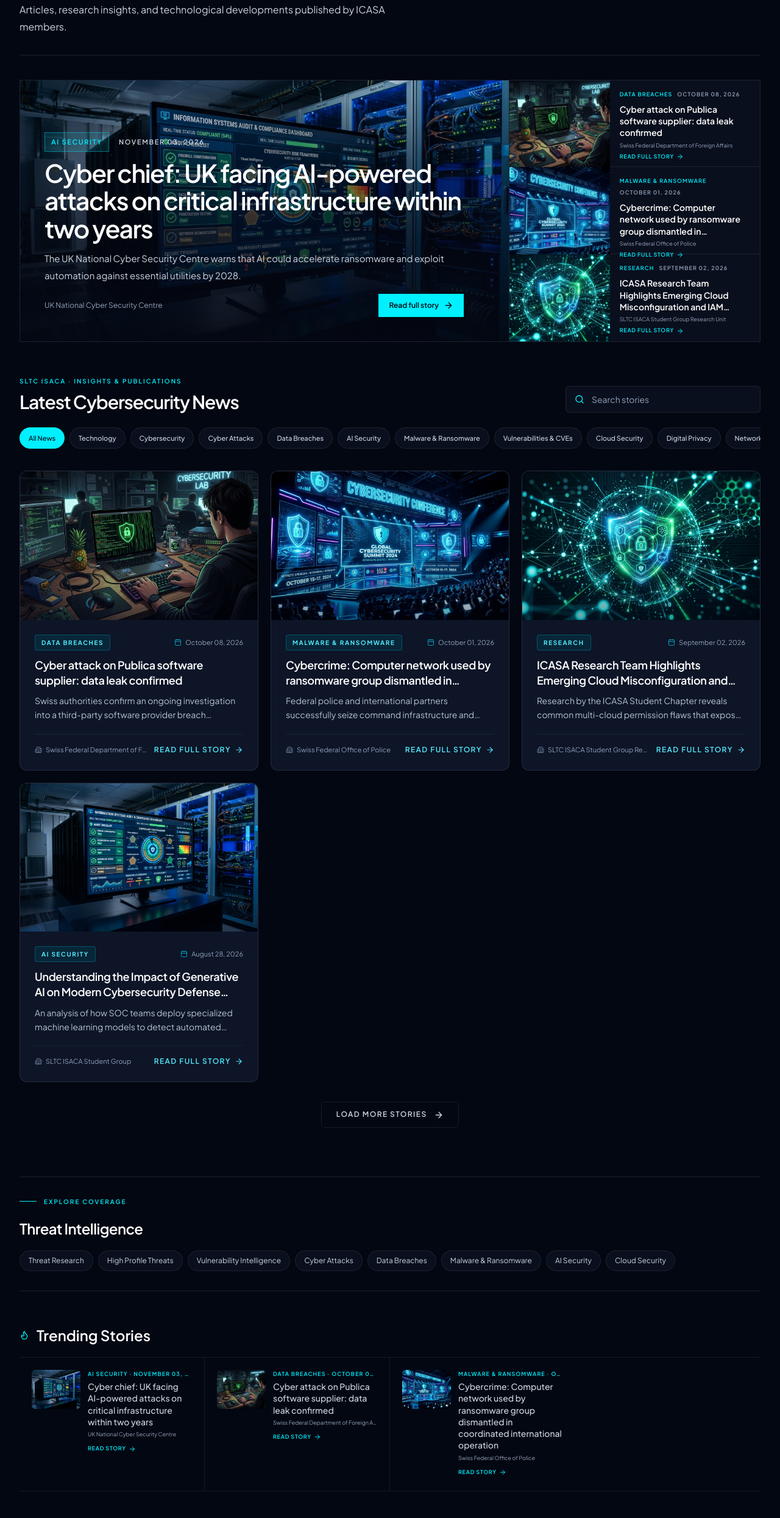
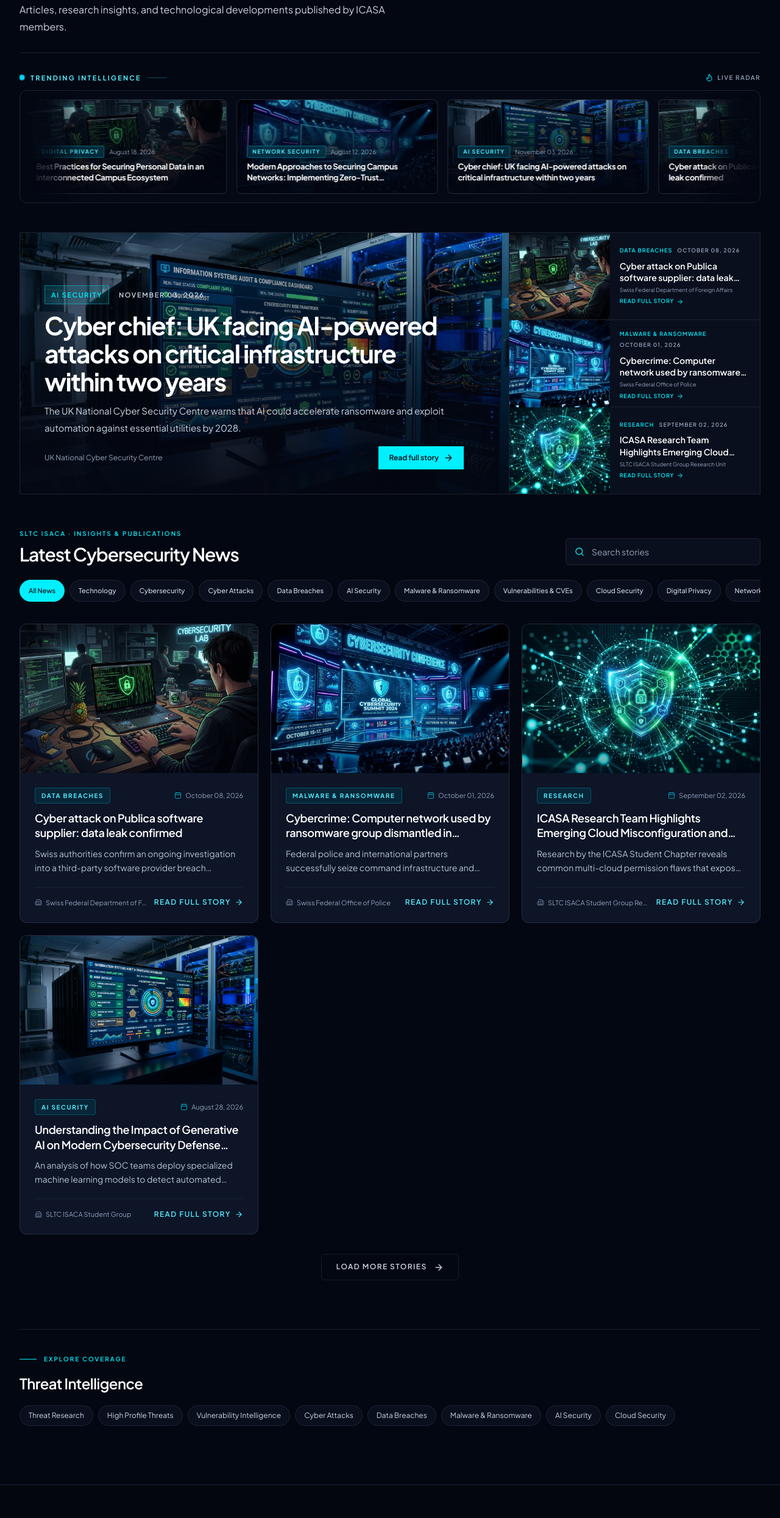
Before and after one commit to supunmenaka2004/SLTC-ISACA-Web-site, a Next.js app: page /cyber-news in a window 1280 px wide. Shown: the part 232-2722 px from the top of the page at 61% size. Built offline with nearby package versions, Linux system fonts and the light colour scheme.

Commit message:
feat(cyber-news): Add cinematic horizontal scrolling image+text trending news ticker (LTR)

```diff
--- a/src/app/globals.css
+++ b/src/app/globals.css
@@ -56,3 +56,32 @@
 ::-webkit-scrollbar-thumb:hover {
   background: #334155;
 }
+
+/* Cinematic Horizontal Scrolling News Ticker (Left to Right) */
+@keyframes ticker-scroll-ltr {
+  0% {
+    transform: translate3d(-50%, 0, 0);
+  }
+  100% {
+    transform: translate3d(0%, 0, 0);
+  }
+}
+
+.animate-ticker-ltr {
+  display: flex;
+  width: max-content;
+  animation: ticker-scroll-ltr 42s linear infinite;
+  will-change: transform;
+}
+
+.ticker-pause-hover:hover .animate-ticker-ltr,
+.ticker-pause-hover:focus-within .animate-ticker-ltr {
+  animation-play-state: paused;
+}
+
+@media (prefers-reduced-motion: reduce) {
+  .animate-ticker-ltr {
+    animation: none;
+    transform: none;
+  }
+}
--- a/src/components/CyberNewsFeed.tsx
+++ b/src/components/CyberNewsFeed.tsx
@@ -4,9 +4,10 @@ import { useMemo, useState } from "react";
 import Image from "next/image";
 import Link from "next/link";
 import { motion } from "framer-motion";
-import { ArrowRight, Flame, Search } from "lucide-react";
+import { ArrowRight, Search } from "lucide-react";
 import { newsCategories, newsData } from "@/data/newsData";
 import NewsStoryCard from "@/components/NewsStoryCard";
+import TrendingNewsTicker from "@/components/TrendingNewsTicker";
 
 const threatTopics = [
   "Threat Research",
@@ -49,7 +50,6 @@ export default function CyberNewsFeed() {
     (article) => !showFeatured || article.id !== featuredArticle?.id,
   );
   const visibleArticles = listedArticles.slice(0, visibleCount);
-  const trendingStories = newsData.filter((article) => article.trending).slice(0, 4);
 
   function selectCategory(category: string) {
     setActiveCategory(category);
@@ -59,17 +59,28 @@ export default function CyberNewsFeed() {
   return (
     <div className="min-h-screen bg-[var(--bg-main)] pb-24 pt-28 text-[var(--text-white)] sm:pt-32">
       <div className="mx-auto max-w-7xl px-4 sm:px-6 lg:px-8">
-        <header className="mb-8 border-b border-white/10 pb-7 sm:mb-10 sm:pb-8">
+
+        {/* Page Header */}
+        <header className="mb-6 border-b border-white/10 pb-6 sm:mb-8 sm:pb-7">
           <div className="mb-4 flex items-center gap-2 text-[10px] font-semibold uppercase tracking-[0.22em] text-[var(--cyan-accent)] sm:text-[11px]">
-            <span>SLTC ISACA</span><span className="text-[var(--text-muted)]">/</span><span className="text-[var(--text-muted)]">Cyber News</span>
+            <span>SLTC ISACA</span>
+            <span className="text-[var(--text-muted)]">/</span>
+            <span className="text-[var(--text-muted)]">Cyber News</span>
           </div>
           <div>
-            <div>
-              <h1 className="text-4xl font-semibold tracking-[-0.055em] sm:text-5xl lg:text-[3.75rem]">Cyber <span className="text-[var(--cyan-accent)]">News</span></h1>
-              <p className="mt-3 max-w-2xl text-sm leading-7 text-[var(--text-slate)] sm:text-base">Articles, research insights, and technological developments published by ICASA members.</p>
-            </div>
+            <h1 className="text-4xl font-semibold tracking-[-0.055em] sm:text-5xl lg:text-[3.75rem]">
+              Cyber <span className="text-[var(--cyan-accent)]">News</span>
+            </h1>
+            <p className="mt-3 max-w-2xl text-sm leading-7 text-[var(--text-slate)] sm:text-base">
+              Articles, research insights, and technological developments published by ICASA members.
+            </p>
           </div>
         </header>
+
+        {/* Cinematic Horizontal Scrolling News Ticker (Image Backgrounds + Text Overlay) */}
+        <TrendingNewsTicker />
+
+        {/* Featured Split Hero Section (Unit 42 Inspired) */}
         {showFeatured && featuredArticle && (
           <motion.section
             aria-label="Featured cybersecurity stories"
@@ -98,9 +109,9 @@ export default function CyberNewsFeed() {
                   </span>
                   <span className="text-[var(--text-slate)]">{featuredArticle.publishedDate}</span>
                 </div>
-                <h1 className="max-w-3xl text-[1.7rem] font-semibold leading-[1.12] tracking-[-0.04em] sm:text-3xl lg:text-[2.55rem]">
+                <h2 className="max-w-3xl text-[1.7rem] font-bold leading-[1.12] tracking-[-0.04em] sm:text-3xl lg:text-[2.55rem] text-white">
                   {featuredArticle.title}
-                </h1>
+                </h2>
                 <p className="mt-3 line-clamp-2 max-w-2xl text-sm leading-6 text-[var(--text-slate)] sm:text-[15px] sm:leading-7">
                   {featuredArticle.excerpt}
                 </p>
@@ -137,9 +148,9 @@ export default function CyberNewsFeed() {
                       <span className="text-[var(--cyan-accent)]">{story.category}</span>
                       <span className="text-[var(--text-muted)]">{story.publishedDate}</span>
                     </div>
-                    <h2 className="line-clamp-3 text-xs font-semibold leading-snug text-white transition-colors group-hover:text-[var(--cyan-accent)] sm:text-sm">
+                    <h3 className="line-clamp-2 text-xs font-semibold leading-snug text-white transition-colors group-hover:text-[var(--cyan-accent)] sm:text-sm">
                       {story.title}
-                    </h2>
+                    </h3>
                     <span className="mt-1 block truncate text-[9px] text-[var(--text-muted)]">{story.publisher}</span>
                     <span className="mt-1 inline-flex items-center gap-1 text-[9px] font-semibold uppercase tracking-[0.08em] text-[var(--cyan-accent)]">
                       Read full story <ArrowRight className="h-3 w-3" aria-hidden="true" />
@@ -151,6 +162,7 @@ export default function CyberNewsFeed() {
           </motion.section>
         )}
 
+        {/* Stories Listing Section */}
         <section aria-labelledby="latest-stories-heading" id="latest-stories" className="scroll-mt-24">
           <div className="mb-6 flex flex-col gap-5 lg:flex-row lg:items-end lg:justify-between">
             <div>
@@ -187,7 +199,7 @@ export default function CyberNewsFeed() {
                   type="button"
                   aria-pressed={isActive}
                   onClick={() => selectCategory(category)}
-                  className={`shrink-0 rounded-full border px-3.5 py-2 text-[11px] font-medium transition-colors ${
+                  className={`shrink-0 rounded-full border px-3.5 py-2 text-[11px] font-medium transition-colors cursor-pointer ${
                     isActive
                       ? "border-[var(--cyan-accent)] bg-[var(--cyan-accent)] text-[var(--bg-main)]"
                       : "border-[var(--border-card)] bg-[var(--bg-section)] text-[var(--text-slate)] hover:border-[var(--border-hover)] hover:text-white"
@@ -217,7 +229,7 @@ export default function CyberNewsFeed() {
               <button
                 type="button"
                 onClick={() => setVisibleCount((count) => count + 4)}
-                className="rounded-md border border-[var(--border-card)] px-6 py-3 text-xs font-semibold uppercase tracking-[0.12em] text-[var(--text-slate)] transition-colors hover:border-[var(--border-hover)] hover:text-white"
+                className="rounded-md border border-[var(--border-card)] px-6 py-3 text-xs font-semibold uppercase tracking-[0.12em] text-[var(--text-slate)] transition-colors hover:border-[var(--border-hover)] hover:text-white cursor-pointer"
               >
                 Load more stories <ArrowRight className="ml-2 inline h-4 w-4" aria-hidden="true" />
               </button>
@@ -225,8 +237,9 @@ export default function CyberNewsFeed() {
           )}
         </section>
 
-        <section className="mt-16 border-y border-white/10 py-8 sm:mt-20" aria-labelledby="threat-topics-heading">
-          <div className="mb-5 flex items-center gap-3 text-[10px] font-semibold uppercase tracking-[0.2em] text-[var(--cyan-accent)]">
+        {/* Threat Intelligence Explore Coverage Topics */}
+        <section className="mt-16 border-t border-white/10 pt-10 sm:mt-20" aria-labelledby="threat-topics-heading">
+          <div className="mb-4 flex items-center gap-3 text-[10px] font-semibold uppercase tracking-[0.2em] text-[var(--cyan-accent)]">
             <span className="h-px w-7 bg-[var(--cyan-accent)]" />
             <span>Explore coverage</span>
           </div>
@@ -243,7 +256,7 @@ export default function CyberNewsFeed() {
                   document.getElementById("latest-stories")?.scrollIntoView({ behavior: "smooth", block: "start" });
                 }}
                 aria-pressed={activeCategory === topic}
-                className={`rounded-full border px-3.5 py-2 text-xs transition-colors ${
+                className={`rounded-full border px-3.5 py-2 text-xs transition-colors cursor-pointer ${
                   activeCategory === topic
                     ? "border-[var(--cyan-accent)] bg-[var(--cyan-accent)] text-[var(--bg-main)]"
                     : "border-[var(--border-card)] bg-[var(--bg-section)] text-[var(--text-slate)] hover:border-[var(--border-hover)] hover:text-white"
@@ -255,29 +268,6 @@ export default function CyberNewsFeed() {
           </div>
         </section>
 
-        <section className="mt-14" aria-labelledby="trending-heading">
-          <div className="mb-5 flex items-center gap-3">
-            <Flame className="h-4 w-4 text-[var(--cyan-accent)]" aria-hidden="true" />
-            <h2 id="trending-heading" className="text-xl font-semibold sm:text-2xl">Trending Stories</h2>
-          </div>
-          <ol className="grid grid-cols-1 divide-y divide-[var(--border-card)] border-y border-[var(--border-card)] sm:grid-cols-2 sm:divide-x sm:divide-y-0 lg:grid-cols-4">
-            {trendingStories.map((story) => (
-              <li key={story.id}>
-                <Link href={`/cyber-news/${story.id}`} className="group flex h-full gap-3 p-4 transition-colors hover:bg-white/[0.035] sm:p-5">
-                  <span className="relative h-16 w-20 shrink-0 overflow-hidden rounded-md bg-[var(--bg-card)]">
-                    <Image src={story.image} alt={story.imageAlt} fill sizes="80px" className="object-cover transition-transform duration-500 group-hover:scale-105" />
-                  </span>
-                  <span className="min-w-0">
-                    <span className="mb-1 block truncate text-[9px] font-semibold uppercase tracking-[0.12em] text-[var(--cyan-accent)]">{story.category} · {story.publishedDate}</span>
-                    <span className="line-clamp-2 block text-sm font-medium leading-snug text-[var(--text-slate)] transition-colors group-hover:text-white">{story.title}</span>
-                    <span className="mt-1 block truncate text-[9px] text-[var(--text-muted)]">{story.publisher}</span>
-                    <span className="mt-1 inline-flex items-center gap-1 text-[9px] font-semibold uppercase tracking-[0.08em] text-[var(--cyan-accent)]">Read story <ArrowRight className="h-3 w-3" aria-hidden="true" /></span>
-                  </span>
-                </Link>
-              </li>
-            ))}
-          </ol>
-        </section>
       </div>
     </div>
   );
--- /dev/null
+++ b/src/components/TrendingNewsTicker.tsx
@@ -0,0 +1,148 @@
+"use client";
+
+import Image from "next/image";
+import Link from "next/link";
+import { Flame } from "lucide-react";
+import { newsData } from "@/data/newsData";
+
+export default function TrendingNewsTicker() {
+  // Use all real published cybersecurity stories, duplicated to ensure smooth wide-screen coverage
+  const baseItems = newsData;
+  const tickerItems = [...baseItems, ...baseItems];
+
+  return (
+    <section
+      aria-label="Trending Cybersecurity News Ticker"
+      className="mb-10 sm:mb-12 overflow-hidden"
+    >
+      {/* Ticker Header / Section Kicker */}
+      <div className="mb-3 flex items-center justify-between gap-3">
+        <div className="flex items-center gap-2.5">
+          <span className="relative flex h-2 w-2">
+            <span className="animate-ping absolute inline-flex h-full w-full rounded-full bg-cyan-400 opacity-75" />
+            <span className="relative inline-flex rounded-full h-2 w-2 bg-cyan-400" />
+          </span>
+          <span className="text-[10px] sm:text-[11px] font-bold uppercase tracking-[0.2em] text-cyan-300">
+            Trending Intelligence
+          </span>
+          <span className="hidden sm:inline-block h-px w-8 bg-cyan-500/40" />
+        </div>
+        <div className="flex items-center gap-1.5 text-[10px] font-semibold uppercase tracking-[0.14em] text-slate-400">
+          <Flame className="w-3.5 h-3.5 text-cyan-400" aria-hidden="true" />
+          <span>Live Radar</span>
+        </div>
+      </div>
+
+      {/* Ticker Viewport Container with Left/Right Ambient Fade Masks */}
+      <div className="relative w-full overflow-hidden rounded-xl border border-white/10 bg-[#060b17]/80 py-3.5 backdrop-blur-sm ticker-pause-hover shadow-xl">
+
+        {/* Left Ambient Fade Mask */}
+        <div
+          aria-hidden="true"
+          className="pointer-events-none absolute left-0 top-0 bottom-0 z-20 w-12 sm:w-24 bg-gradient-to-r from-[#030712] via-[#030712]/80 to-transparent"
+        />
+
+        {/* Right Ambient Fade Mask */}
+        <div
+          aria-hidden="true"
+          className="pointer-events-none absolute right-0 top-0 bottom-0 z-20 w-12 sm:w-24 bg-gradient-to-l from-[#030712] via-[#030712]/80 to-transparent"
+        />
+
+        {/* Continuous Left-to-Right Scrolling Marquee Track */}
+        <div className="animate-ticker-ltr flex">
+          {/* Track 1 */}
+          <div className="flex shrink-0 items-center gap-4 pr-4">
+            {tickerItems.map((news, index) => (
+              <Link
+                key={`track1-${news.id}-${index}`}
+                href={`/cyber-news/${news.id}`}
+                className="group relative flex-shrink-0 w-[290px] sm:w-[330px] h-[145px] sm:h-[155px] overflow-hidden rounded-lg border border-white/10 bg-[#0d1527] transition-all duration-300 hover:border-cyan-400/60 hover:shadow-[0_4px_24px_rgba(0,240,255,0.18)] focus-visible:outline focus-visible:outline-2 focus-visible:outline-cyan-400 focus-visible:outline-offset-2"
+              >
+                {/* 1. Relevant Cybersecurity Background Image */}
+                <Image
+                  src={news.image}
+                  alt={news.imageAlt}
+                  fill
+                  sizes="(max-width: 640px) 290px, 330px"
+                  className="object-cover transition-transform duration-700 ease-out group-hover:scale-105"
+                />
+
+                {/* 2. Dark Gradient Overlay (Transparent at top to dark at bottom) */}
+                <div
+                  aria-hidden="true"
+                  className="absolute inset-0 bg-gradient-to-t from-[#020611]/98 via-[#020611]/70 to-[#020611]/15 transition-opacity duration-300 group-hover:via-[#020611]/60"
+                />
+
+                {/* 3. Text Overlay: Lower-Left Area directly on top of the image */}
+                <div className="absolute inset-0 flex flex-col justify-end p-3.5 sm:p-4 text-left">
+                  {/* Small Category Label & Publication Date */}
+                  <div className="mb-1.5 flex items-center gap-2">
+                    <span className="inline-block px-2 py-0.5 text-[9px] font-bold uppercase tracking-[0.14em] text-cyan-300 bg-cyan-950/80 border border-cyan-500/40 rounded-xs backdrop-blur-sm">
+                      {news.category}
+                    </span>
+                    <span className="text-[10px] text-slate-400 font-normal">
+                      {news.publishedDate}
+                    </span>
+                  </div>
+
+                  {/* Bold, Readable News Headline */}
+                  <h3 className="text-xs sm:text-[13px] font-bold leading-snug tracking-tight text-white line-clamp-2 transition-colors duration-200 group-hover:text-cyan-200">
+                    {news.title}
+                  </h3>
+                </div>
+              </Link>
+            ))}
+          </div>
+
+          {/* Track 2 (Identical duplicate for seamless continuous loop) */}
+          <div
+            className="flex shrink-0 items-center gap-4 pr-4"
+            aria-hidden="true"
+          >
+            {tickerItems.map((news, index) => (
+              <Link
+                key={`track2-${news.id}-${index}`}
+                href={`/cyber-news/${news.id}`}
+                tabIndex={-1}
+                className="group relative flex-shrink-0 w-[290px] sm:w-[330px] h-[145px] sm:h-[155px] overflow-hidden rounded-lg border border-white/10 bg-[#0d1527] transition-all duration-300 hover:border-cyan-400/60 hover:shadow-[0_4px_24px_rgba(0,240,255,0.18)] focus-visible:outline focus-visible:outline-2 focus-visible:outline-cyan-400 focus-visible:outline-offset-2"
+              >
+                {/* 1. Relevant Cybersecurity Background Image */}
+                <Image
+                  src={news.image}
+                  alt={news.imageAlt}
+                  fill
+                  sizes="(max-width: 640px) 290px, 330px"
+                  className="object-cover transition-transform duration-700 ease-out group-hover:scale-105"
+                />
+
+                {/* 2. Dark Gradient Overlay */}
+                <div
+                  aria-hidden="true"
+                  className="absolute inset-0 bg-gradient-to-t from-[#020611]/98 via-[#020611]/70 to-[#020611]/15 transition-opacity duration-300 group-hover:via-[#020611]/60"
+                />
+
+                {/* 3. Text Overlay: Lower-Left Area directly on top of the image */}
+                <div className="absolute inset-0 flex flex-col justify-end p-3.5 sm:p-4 text-left">
+                  {/* Small Category Label & Publication Date */}
+                  <div className="mb-1.5 flex items-center gap-2">
+                    <span className="inline-block px-2 py-0.5 text-[9px] font-bold uppercase tracking-[0.14em] text-cyan-300 bg-cyan-950/80 border border-cyan-500/40 rounded-xs backdrop-blur-sm">
+                      {news.category}
+                    </span>
+                    <span className="text-[10px] text-slate-400 font-normal">
+                      {news.publishedDate}
+                    </span>
+                  </div>
+
+                  {/* Bold, Readable News Headline */}
+                  <h3 className="text-xs sm:text-[13px] font-bold leading-snug tracking-tight text-white line-clamp-2 transition-colors duration-200 group-hover:text-cyan-200">
+                    {news.title}
+                  </h3>
+                </div>
+              </Link>
+            ))}
+          </div>
+        </div>
+      </div>
+    </section>
+  );
+}
```
